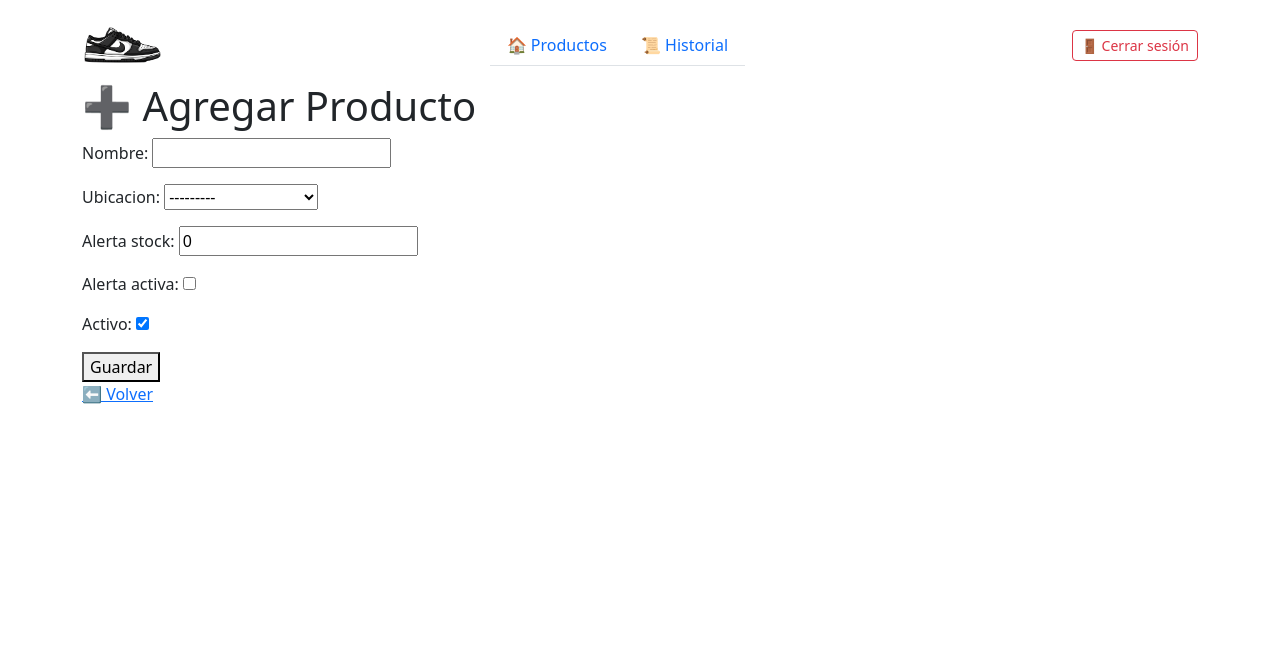
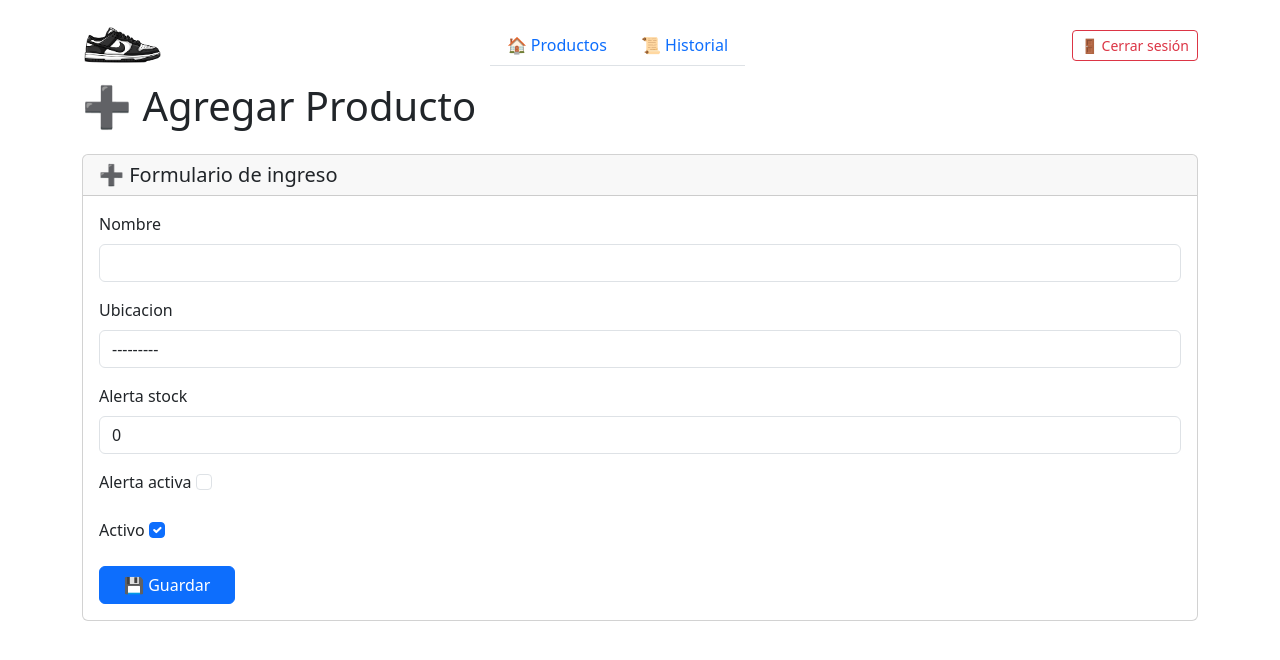
Before and after one commit to axeltoc23/inventario-elconet, a Django app: template templates/productos/agregar_producto.html in a window 1280 px wide. Shown: the top 660 px of the page. Run offline with Django 5.2, Linux system fonts and the light colour scheme; the template is opened without the code that fills it: values that come from a table or form of the project are taken from there, others are empty; a user stored in the database is signed in; tables that the repository leaves empty hold one stand-in row (values such as "Sample post"); parts of the project's set-up code (start-up, migrations or seed data) failed here and were passed over.

Commit message:
cambios para que agregar producto mantenga la estetica que estamos utilizando

```diff
--- a/productos/forms.py
+++ b/productos/forms.py
@@ -19,10 +19,17 @@ class ProductoForm(forms.ModelForm):
         model = Producto
         fields = ['nombre', 'ubicacion', 'alerta_stock', 'alerta_activa', 'activo']
 
+    def __init__(self, *args, **kwargs):
+        super().__init__(*args, **kwargs)
+        for field in self.fields.values():
+            if isinstance(field.widget, forms.CheckboxInput):
+                field.widget.attrs.update({'class': 'form-check-input'})
+            else:
+                field.widget.attrs.update({'class': 'form-control'})
+
     def clean_nombre(self):
         nombre = self.cleaned_data.get('nombre')
         producto_id = self.instance.id
-        # Verificamos si ya existe un producto con el mismo nombre, no importando que tenga mayusculas o minusculas
         if Producto.objects.filter(nombre__iexact=nombre).exclude(id=producto_id).exists():
             raise forms.ValidationError("Ya existe un producto con ese nombre. Por favor, elige otro.")
         return nombre
--- a/templates/productos/agregar_producto.html
+++ b/templates/productos/agregar_producto.html
@@ -1,18 +1,32 @@
-<!-- agregar_producto.html -->
-
 {% extends "productos/base.html" %}
 
 {% block title %}Agregar Producto{% endblock %}
 
 {% block content %}
-    <h1>➕ Agregar Producto</h1>
+<h1>➕ Agregar Producto</h1>
+<div class="card mt-4">
+  <div class="card-header d-flex justify-content-between align-items-center">
+    <h5 class="mb-0">➕ Formulario de ingreso</h5>
+  </div>
+  <div class="card-body">
+    <form method="post" novalidate>
+      {% csrf_token %}
 
-    <form method="post">
-        {% csrf_token %}
-        {{ form.as_p }}
+      {% for field in form %}
+        <div class="mb-3">
+          <label for="{{ field.id_for_label }}" class="form-label">{{ field.label }}</label>
+          {{ field }}
+          {% if field.help_text %}
+            <div class="form-text">{{ field.help_text }}</div>
+          {% endif %}
+          {% if field.errors %}
+            <div class="text-danger small">{{ field.errors }}</div>
+          {% endif %}
+        </div>
+      {% endfor %}
 
-        <button type="submit">Guardar</button>
+      <button type="submit" class="btn btn-primary px-4">💾 Guardar</button>
     </form>
-
-    <a href="{% url 'lista_productos' %}">⬅️ Volver</a>
+  </div>
+</div>
 {% endblock %}
```
